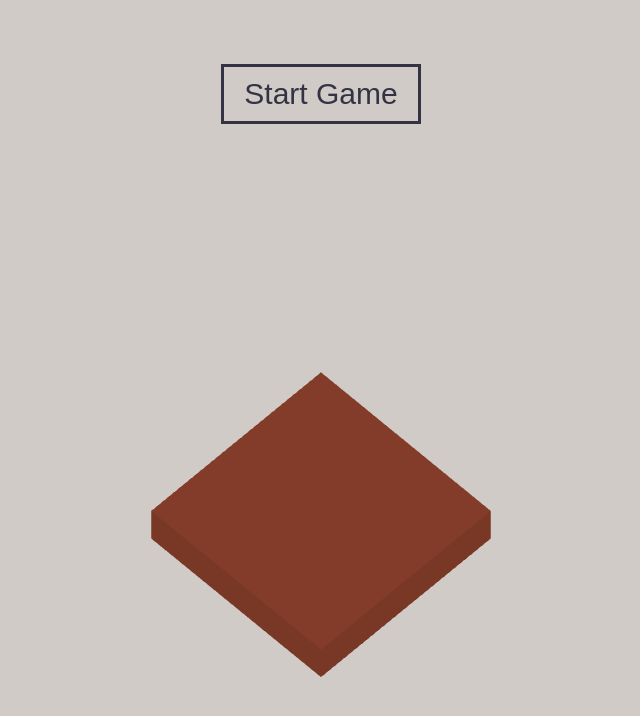
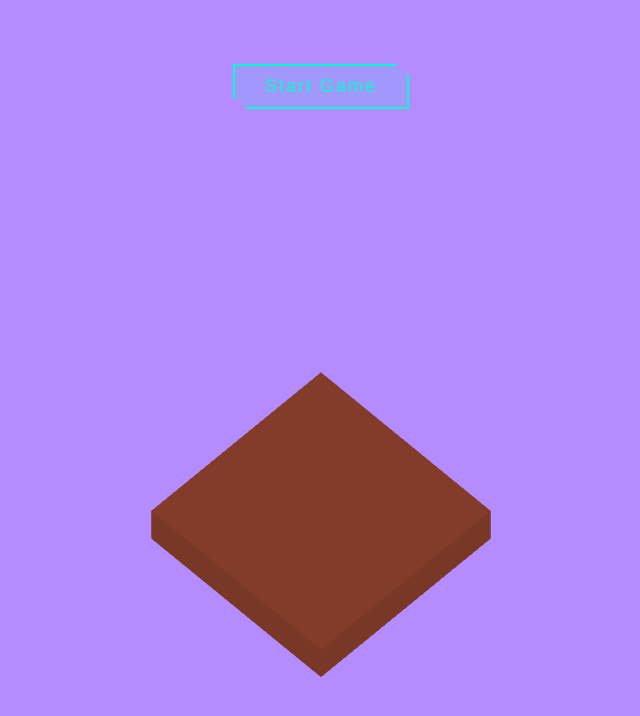
Before and after one commit to Ari10yA/Building-Block-Game.github.io, a website: page index.html in a window 1280 px wide. Shown: the whole page, without its empty margins (319-959 px from the left). Drawn offline with nearby package versions, Linux system fonts and the light colour scheme.

Commit message:
update: ui updates

```diff
--- a/main.js
+++ b/main.js
@@ -33,7 +33,7 @@ class Stage {
         });
         this.renderer.setPixelRatio(Math.min(window.devicePixelRatio, 2));
         this.renderer.setSize(window.innerWidth, window.innerHeight);
-        this.renderer.setClearColor(0xd0cbc7, 1);
+        this.renderer.setClearColor(0xb58cff, 1);
         this.container.appendChild(this.renderer.domElement);
         // Scene
         this.scene = new THREE.Scene();
--- a/main.ts
+++ b/main.ts
@@ -63,7 +63,7 @@ class Stage {
 
         this.renderer.setPixelRatio(Math.min(window.devicePixelRatio, 2));
         this.renderer.setSize(window.innerWidth, window.innerHeight);
-        this.renderer.setClearColor(0xd0cbc7, 1);
+        this.renderer.setClearColor(0xb58cff, 1);
 
         this.container.appendChild(this.renderer.domElement);
 
--- a/styles.scss
+++ b/styles.scss
@@ -1,5 +1,3 @@
-@import url("https://fonts.googleapis.com/css?family=Comfortaa");
-
 $color-dark: #333344;
 
 html,
@@ -9,7 +7,6 @@ body {
     height: 100%;
     width: 100%;
     position: relative;
-    font-family: "Comfortaa", cursive;
 }
 
 #container {
@@ -81,12 +78,29 @@ body {
                 transform 0.5s ease;
             opacity: 0;
             transform: translatey(-50px);
+            padding: 10px 30px;
+            font-family: "Audiowide", sans-serif;
+            font-size: 18px;
+            letter-spacing: 2px;
+            color: #00ffcc;
+            background: rgba(0, 255, 204, 0.1);
+            border: 2px solid #00ffcc;
+            clip-path: polygon(
+                92% 0,
+                100% 25%,
+                100% 100%,
+                8% 100%,
+                0% 75%,
+                0 0
+            );
+            box-shadow: 0px 0px 10px rgba(0, 255, 204, 0.3);
+            cursor: pointer;
+        }
 
-            border: 3px solid $color-dark;
-            padding: 10px 20px;
-            background-color: transparent;
-            color: $color-dark;
-            font-size: 30px;
+        #start-button:hover {
+            background: #00ffcc;
+            color: #111;
+            box-shadow: 0px 0px 20px rgba(0, 255, 204, 0.6);
         }
     }
 
```
Also changed, not shown: styles.css.
